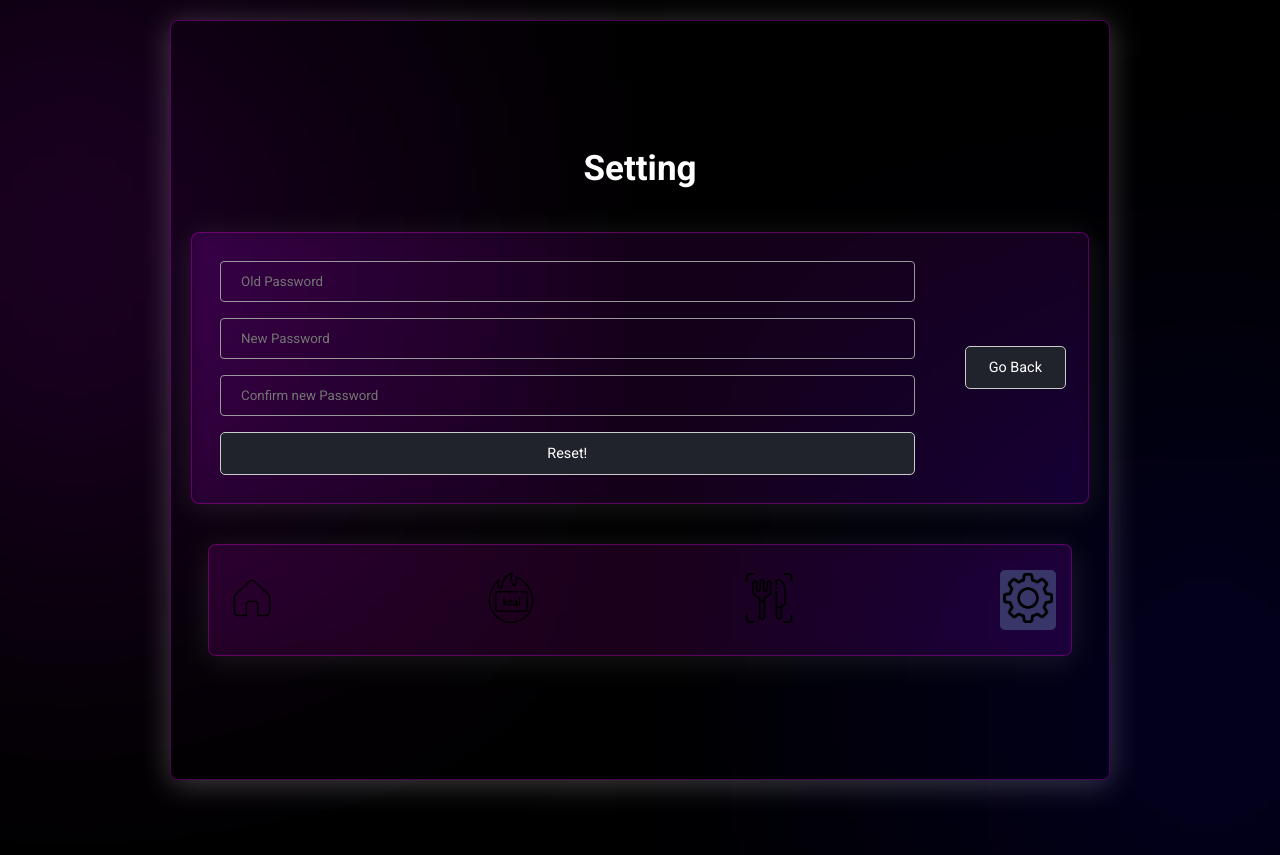
After one commit to ManLykArham/Calorie-Tracker, a PHP site: page /PAGES/settingRPWebPage.php in a window 1280 px wide. The commit adds this page. Run offline with PHP 8.4, Linux system fonts and the light colour scheme; the visitor is signed in with stand-in values (Sample User, id 1).

Commit message:
register&setting page fully working WITH database connection

```diff
--- a/CSS/setting.css
+++ b/CSS/setting.css
@@ -74,6 +74,27 @@ button:hover {
     border-color: color-mix(in hsl shorter hue, red 100%, blue 100%)
 }
 
+input[type=text] {
+    width: 100%;
+    padding: 12px 20px;
+    margin: 8px;
+    display: inline-block;
+    border-radius: 4px;
+    box-sizing: border-box;
+    outline: none;
+    border: none;
+    background-color: transparent;
+    color: #fff;
+    border: 1px solid #999;
+    transition: all 0.275s ease;
+}
+
+input[type=text]:hover,
+input[type=text]:focus {
+    border-color: #9f76f6;
+    cursor: auto;
+}
+
 .settingContainer {
     display: grid;
     grid-template-columns: repeat(2, minmax(200px, 1fr));
@@ -123,6 +144,23 @@ button:hover {
     border: 2px solid rgb(255, 0, 0);
 }
 
+.resetDataBttn {
+    background-color: rgba(1, 132, 255, 0.1);
+    border: 1px solid rgb(60, 69, 201);
+    border-radius: 8px;
+    color: white;
+    padding: 15px 32px;
+    text-align: center;
+    display: inline-block;
+    font-size: 16px;
+    transition-duration: 0.3s;
+}
+
+.resetDataBttn:hover {
+    background-color: rgb(255, 0, 0, 0.3);
+    border: 2px solid rgb(255, 0, 0);
+}
+
 .logBttn {
     background-color: rgba(219, 187, 255, 0.3);
     border: 1px solid rgb(60, 69, 201);
@@ -150,9 +188,40 @@ button:hover {
     padding: 10px;
 }
 
+.resetData {
+    margin: 20px;
+    padding: 20px;
+}
+
 .logout {
     margin: 20px;
     padding: 10px;
+}
+
+.resetPswrdContainer {
+    width: 70vw;
+    height: auto;
+    display: flex;
+    justify-content: center;
+    align-items: center;
+    margin: 20px;
+    color: #fff;
+    background: rgba(200, 2, 255, 0.1);
+    border: 1px solid red;
+    border-radius: 8px;
+    box-shadow: 0 4px 30px rgba(255, 255, 255, 0.1);
+    backdrop-filter: blur(7.4px);
+    -webkit-backdrop-filter: blur(7.4px);
+    border: 1px solid color-mix(in hsl shorter hue, rgba(255, 0, 0, 0.3) 100%, rgba(0, 0, 255, 0.3) 100%);
+}
+
+.inputFields {
+    margin: 20px;
+}
+
+.resetBttn:hover {
+    background-color: rgb(0, 247, 21, 0.3);
+    border: 2px solid rgb(0, 255, 60);
 }
 
 .navBar {
--- a/JS/exerciseCalories.js
+++ b/JS/exerciseCalories.js
@@ -15,7 +15,7 @@ function addExerciseToList(e) {
 
     //Step 3: Once the api request is complete, the state will change, therefore it will update the caloriesBurned(jsVariable)
     //to the $userCaloriesBurned value, which will then be used to populate the storedTrackList
-    xhr.onreadystatechange = function () {
+    xhr.onreadystatechange = function() {
         if (xhr.readyState === 4 && xhr.status === 200) {
             const caloriesBurned = xhr.responseText; // Retrieve the calories burned from the response
             updateCaloriesList(exerciseType, exerciseDuration, userWeight, caloriesBurned);
--- a/PAGES/exerciseCaloriesWebPage.php
+++ b/PAGES/exerciseCaloriesWebPage.php
@@ -1,3 +1,7 @@
+<?php
+require '../PHP/checkLogIn.php'
+?>
+
 <!DOCTYPE html>
 <html lang="en">
 
--- a/PAGES/foodLogWebPage.php
+++ b/PAGES/foodLogWebPage.php
@@ -1,3 +1,6 @@
+<?php
+require '../PHP/checkLogIn.php'
+?>
 <!DOCTYPE html>
 <html lang="en">
 
--- a/PAGES/registerWebPage.php
+++ b/PAGES/registerWebPage.php
@@ -58,11 +58,11 @@
         } else if (error === 'invalidusersurname') {
             alert('Invalid User Surname');
         } else if (error === 'usertaken') {
-            alert('User Taken');
+            alert('User Taken: Email address already linked with another account :(');
         } else if (error === 'wrongpassword') {
             alert('Wrong Password');
         } else if (error === 'no-user') {
-            alert('PLease try again :)');
+            alert('Please try again :)');
         }
     </script>
     <script src="../JS/register.js"></script>
--- /dev/null
+++ b/PAGES/settingRPWebPage.php
@@ -0,0 +1,80 @@
+<?php
+require '../PHP/checkLogIn.php'
+?>
+<!DOCTYPE html>
+<html lang="en">
+
+<head>
+    <meta charset="UTF-8">
+    <meta name="viewport" content="width=device-width, initial-scale=1.0">
+    <link rel="stylesheet" type="text/css" href="../CSS/setting.css?<?php echo time(); ?>" /> <!-- Helps when CSS isn't working due to cache -->
+    <link rel="stylesheet" type="text/css" href="../CSS/universal.css?<?php echo time(); ?>" />
+    <title>Setting</title>
+
+</head>
+
+<body>
+    <div class="container">
+        <h1>Setting</h1>
+        <div class="resetPswrdContainer">
+            <form method="POST" action="../PHP/resetPassword.php">
+                <div class="inputFields">
+                    <input type="text" placeholder="Old Password" name="confirmPasswrd">
+                    <input type="text" placeholder="New Password" name="newPasswrd">
+                    <input type="text" placeholder="Confirm new Password" name="confirmNewPasswrd">
+                    <button class="resetBttn" name="resetBttn">Reset!</button>
+                </div>
+            </form>
+            <form action="../PAGES/settingWebPage.php">
+                <div class="resetPassword">
+                    <button class="backBttn">Go Back</button>
+                </div>
+            </form>
+        </div>
+
+        <div>
+            <nav>
+                <ul class="navBar">
+                    <li class="navBarImg">
+                        <a href="./dashboardWebPage.php"><img src="../IMG/home.png"></a>
+                    </li>
+                    <li class="navBarImg">
+                        <a href="./exerciseCaloriesWebPage.php"><img src="../IMG/calorie.png"></a>
+                    </li>
+                    <li class="navBarImg ">
+                        <a href="./foodLogWebPage.php"><img src="../IMG/food.png"></a>
+                    </li>
+                    <li class="navBarImg selected">
+                        <a href="./settingWebPage.php"><img src="../IMG/setting.png"></a>
+                    </li>
+                </ul>
+            </nav>
+        </div>
+    </div>
+    <script>
+        // Alert what the error was after being validated in php
+        const urlParams = new URLSearchParams(window.location.search);
+        const error = urlParams.get('error');
+        const success = urlParams.get('success');
+        if (error === 'emptyfields') {
+            alert('Empty Fields');
+        } else if (error === 'sqlerror') {
+            alert('SQL error, Please try again :)');
+        } else if (error === 'confirmpassword-wrong') {
+            alert('Your old password is incorrect');
+        } else if (error === 'confirmnewpassword-wrong') {
+            alert('New password does not match');
+        } else if (success === 'passwordupdated') {
+            alert('Password Updated :)');
+        } else if (error === 'pleasetryagain-cnp') {
+            alert('Issue occured, Please try again :)');
+        } else if (error === 'pleasetryagain-cp') {
+            alert('Issue occured, Please try again :)');
+        } else if (error === 'no-user') {
+            alert('No user found');
+        }
+    </script>
+    <script type="module" src="../JS/exerciseCalories.js"></script>
+</body>
+
+</html>
--- /dev/null
+++ b/PHP/checkLogIn.php
@@ -0,0 +1,10 @@
+<?php
+session_start();
+if (!isset($_SESSION['userID'])) {
+    header("Location: ../PAGES/registerWebPage.php?error=signin");
+    exit();
+} else {
+    // User is logged in, obtain $_SESSION['userID']
+    $userID = $_SESSION['userID'];
+    // Continue processing
+}
--- a/PHP/logIn.php
+++ b/PHP/logIn.php
@@ -27,7 +27,7 @@ if ((isset($_POST['login-bttn']))) {
                     exit();
                 } elseif ($passwordCheck == true) {
                     session_start();
-                    $_SESSION['userid'] = $row['UserID'];
+                    $_SESSION['userID'] = $row['userID'];
                     header("Location: ../PAGES/dashboardWebPage.php?login=success");
                     exit();
                 } else {
--- a/PHP/signUp.php
+++ b/PHP/signUp.php
@@ -23,18 +23,18 @@ if (isset($_POST['signup-bttn'])) {
         header("Location: ../PAGES/registerWebPage.php?error=invalidusersurname");
         exit();
     } else { //if validation successful...
-        $sql = "SELECT name FROM userinfo WHERE name=?";
+        $sql = "SELECT name FROM userinfo WHERE email=?";
         $stmt = mysqli_stmt_init($conn);
         if (!mysqli_stmt_prepare($stmt, $sql)) {
             header("Location: ../PAGES/registerWebPage.php?error=sqlerror'select'");
             exit();
         } else {
-            mysqli_stmt_bind_param($stmt, "s", $userName);
+            mysqli_stmt_bind_param($stmt, "s", $userEmail);
             mysqli_stmt_execute($stmt);
             mysqli_stmt_store_result($stmt);
             $resultCheck = mysqli_stmt_num_rows($stmt);
             if ($resultCheck > 0) {
-                header("Location: ../PAGES/registerWebPage.php?error=usertaken&email");
+                header("Location: ../PAGES/registerWebPage.php?error=usertaken&email=" . $resultCheck);
                 exit();
             } else {
                 $sql = "INSERT INTO userinfo (name, surname, email, password) VALUES (?, ?, ?, ?)";
```
Also changed, not shown: PAGES/dashboardWebPage.php (+6 -2 lines), PAGES/settingWebPage.php (+19 -7 lines), PHP/dashboard.php (added, +28 -0 lines), PHP/resetPassword.php (added, +63 -0 lines), PHP/setting.php (added, +61 -0 lines).
